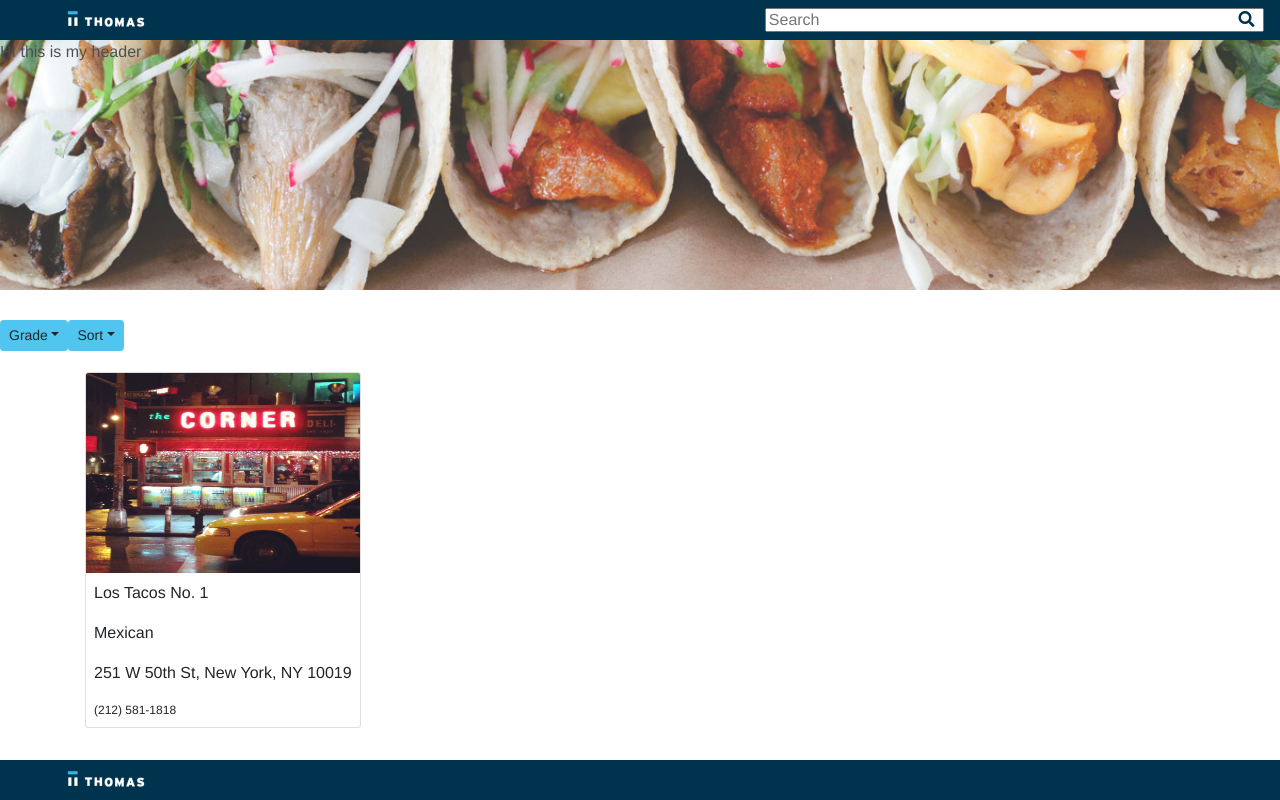
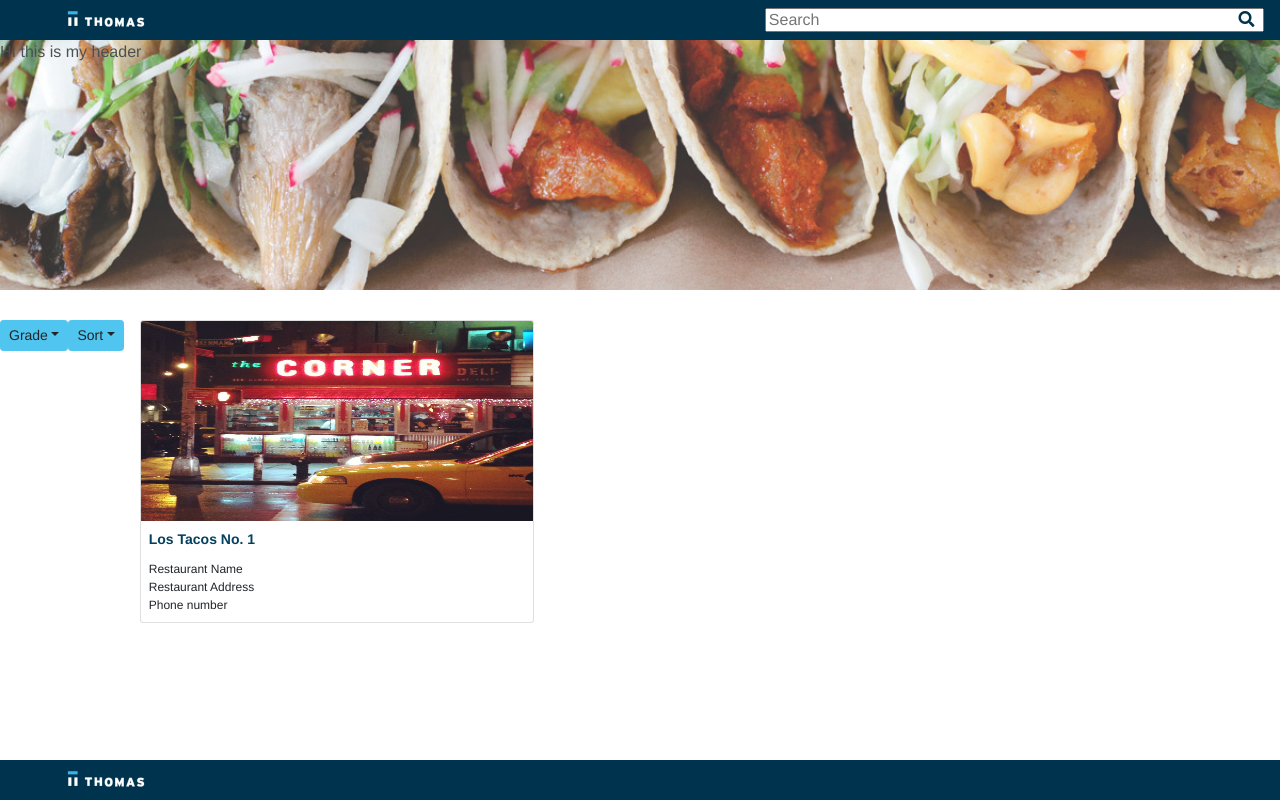
Before and after one commit to yosayon/nyc-eat-clean, a React (Create React App) app in the folder client-app/: page /restaurants in a window 1280 px wide. Built offline with nearby package versions, Linux system fonts and the light colour scheme.

Commit message:
created a card component for the restaurants page

```diff
--- a/client-app/src/components/Card.jsx
+++ b/client-app/src/components/Card.jsx
@@ -1,30 +1,38 @@
 import React from 'react'
 import sample from '../images/homepage.jpg'
+import Grade from './Grade'
+import './Card.css'
+
 const style = "height: 200px; width: 100%; display: block;"
+const width = "width: 18rem;"
+
 
 const Card = () => {
   return(
-    <div className="album py-5 bg-light">
-      <div className="container">
-        <div className="row">
-          <div className="col-md-4">
-            <div className="card mb-4 box-shadow">
-              <img
-                className="card-img-top"
-                style={{style}}
-                src={sample}
-                data-holder-rendered="true"/>
-               <div className="card-body">
-                <p className="card-text">Los Tacos No. 1</p>
-                <p className="card-text">Mexican</p>
-                <p className="card-text">251 W 50th St, New York, NY 10019</p>
-                <p className="card-text">(212) 581-1818</p>
-               </div>
-              </div>
-            </div>
+    <div class="card-wrapper pb-5 px-3">
+      <div class="card" style={{width}}>
+        <img
+          className="card-img-top"
+          style={{style}}
+          src={sample}
+          data-holder-rendered="true"
+          alt="photo"
+        />
+        <div className="card-body">
+          <div className="card-title text-primary">
+            Los Tacos No. 1
           </div>
+          <p className="card-text">
+            Restaurant Name
+            <br />
+            Restaurant Address
+            <br />
+            Phone number
+          </p>
         </div>
       </div>
+    </div>
+
   )
 }
 
```
